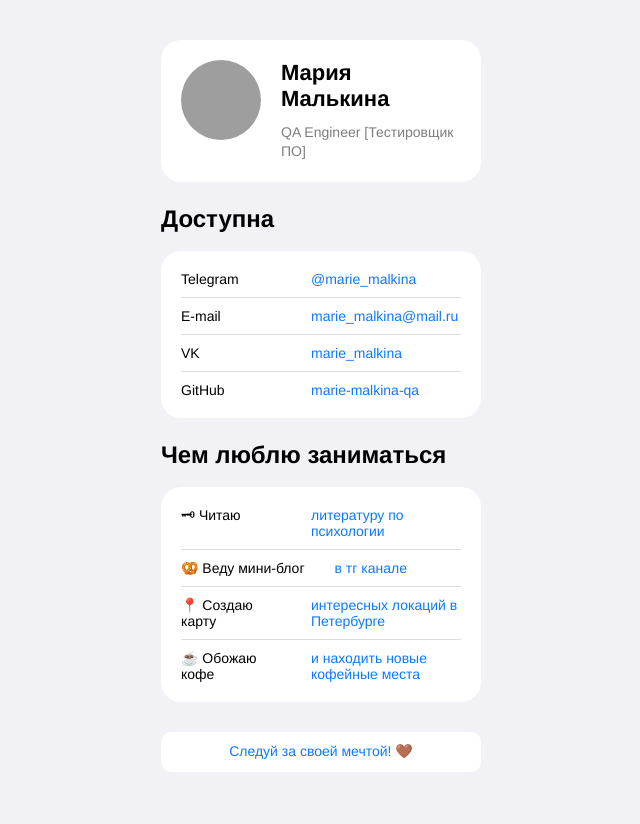
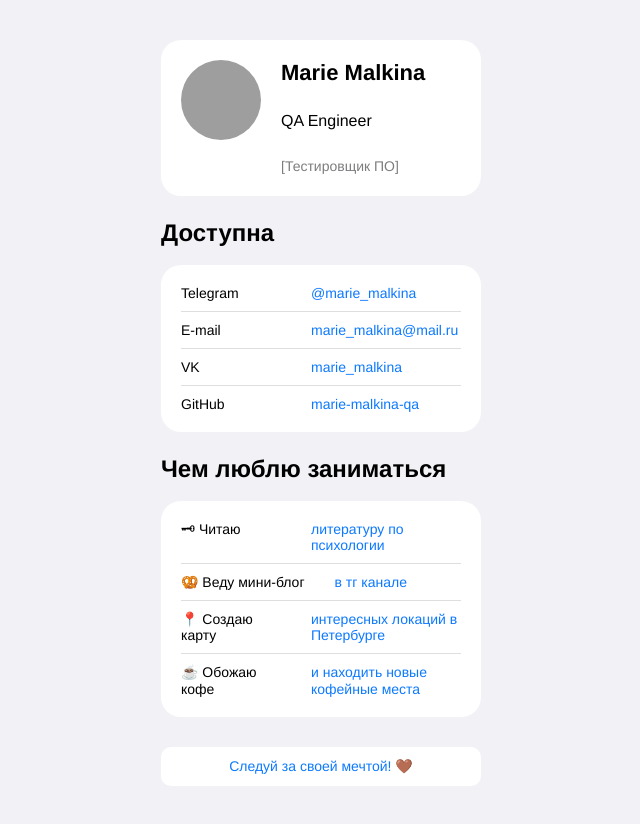
Before and after one commit to marie-malkina-qa/CV, a plain HTML site: page index.html in a window 1280 px wide. Shown: the whole page, without its empty margins (319-959 px from the left). Drawn offline with Linux system fonts and the light colour scheme; grey boxes are pictures that could not be loaded.

Commit message:
Paragraph

```diff
--- a/index.html
+++ b/index.html
@@ -38,8 +38,9 @@
   <header class="header">
     <img src="./avatar.png" alt="avatar" class="header__avatar" />
     <div class="header__textContainer">
-      <h1 class="header__title">Мария Малькина</h1>
-      <h3 class="header__subtitle">QA Engineer [Тестировщик ПО]</h3>
+      <h1 class="header__title">Marie Malkina</h1>
+      <p>QA Engineer</p>
+      <h3 class="header__subtitle">[Тестировщик ПО]</h3>
     </div>
   </header>
   <main>
```
